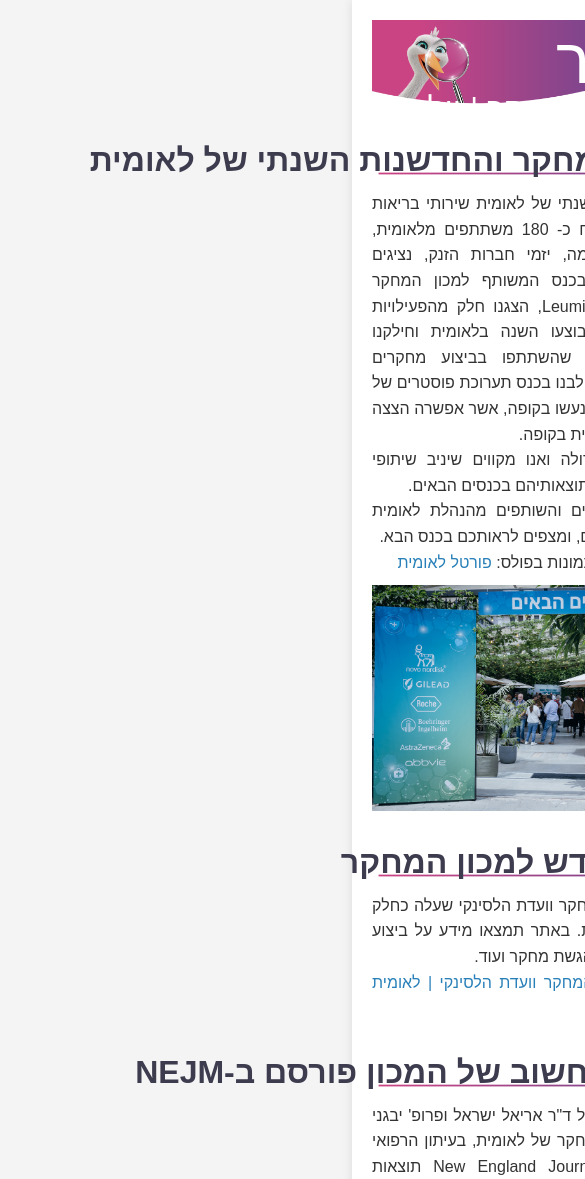
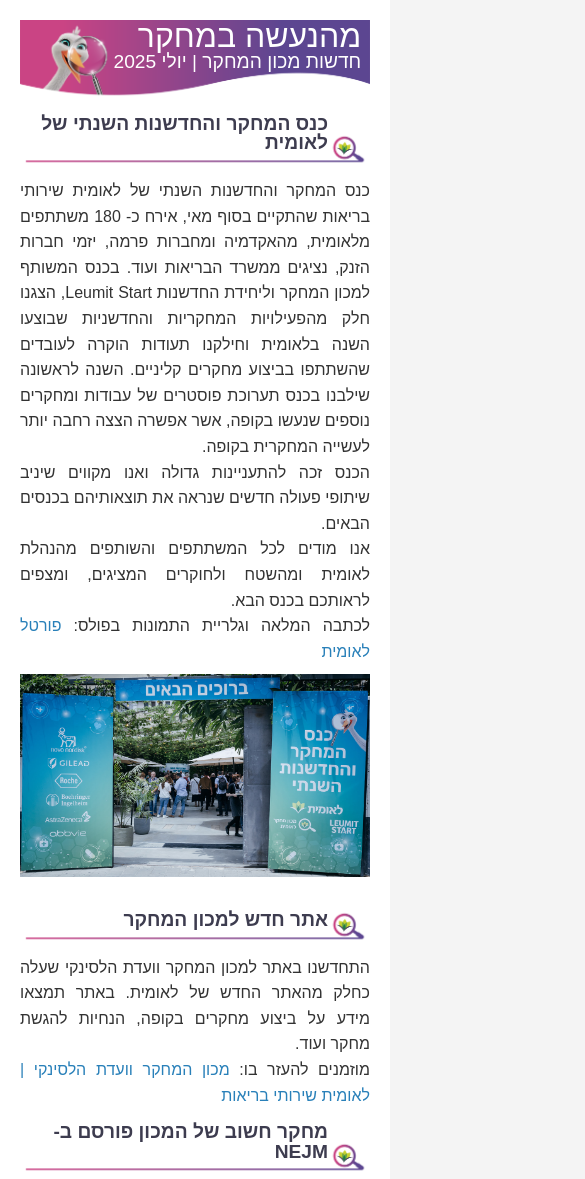
Before and after one commit to arielisr/lri-newsletter, a plain HTML site: page newsletter.html in a window 390 px wide. Shown: the top 1179 px of the page, 585 px wide, since content can reach past the window. Drawn offline with Linux system fonts and the light colour scheme.

Commit message:
Add files via upload

```diff
--- a/newsletter.html
+++ b/newsletter.html
@@ -3,6 +3,9 @@
 	<head>
 		<meta charset="UTF-8" name="viewport" content="width=device-width, initial-scale=1.0" />
 		<style>
+* {
+  box-sizing: border-box;
+}
 body {
 	font-family: Arial, sans-serif;
 	background-color: #f4f4f4;
@@ -45,14 +48,6 @@ body {
 	font-weight: bold;
 	color: #3d3c4f;
 }
-@media (max-width: 600px) {
-	.header h1 {
-		font-size: 20px;
-	}
-	.section h2 {
-		font-size: 18px;
-	}
-}
 .banner-container {
 	position: relative;
 	width: 100%;
@@ -62,6 +57,7 @@ body {
 
 .banner-image {
 	width: 100%;
+	margin: 0;
 	height: auto;
 	display: block;
 }
@@ -103,13 +99,13 @@ body {
 
 .title-text {
 	position: absolute;
-	top: 50%;
-	right: 80px; /* adjust based on spacing you want from right */
-	transform: translateY(-50%);
+	bottom: 0.8em; /* Align text to bottom of container */
+	right: 12%;
 	color: #3d3c4f; /* dark grey used in the image */
 	font-size: 2em;
 	font-weight: bold;
-	white-space: nowrap;
+	white-space: normal; /* Allow text to wrap */
+	line-height: 1; /* Minimize line spacing */
 }
 
 .picture-image {
@@ -117,7 +113,32 @@ body {
 	height: auto;
 	display: block;
 }
-    </style>
+@media (max-width: 700px) {
+  .container,
+  .banner-container,
+  .section-title {
+    max-width: 100%;
+  }
+
+  .banner-text h1 {
+    font-size: 2em; /* Reduce font size for smaller screens */
+  }
+
+  .banner-text p {
+    font-size: 1.2em;
+  }
+
+  .title-text {
+    font-size: 1.2em;
+    white-space: normal; /* Allow text to wrap */
+  }
+  img {
+	  margin: 0;
+	  max-width: 100%;
+	  height: auto;
+  }
+}
+</style>
 	</head>
 	<body>
 		<div class="container">
```
